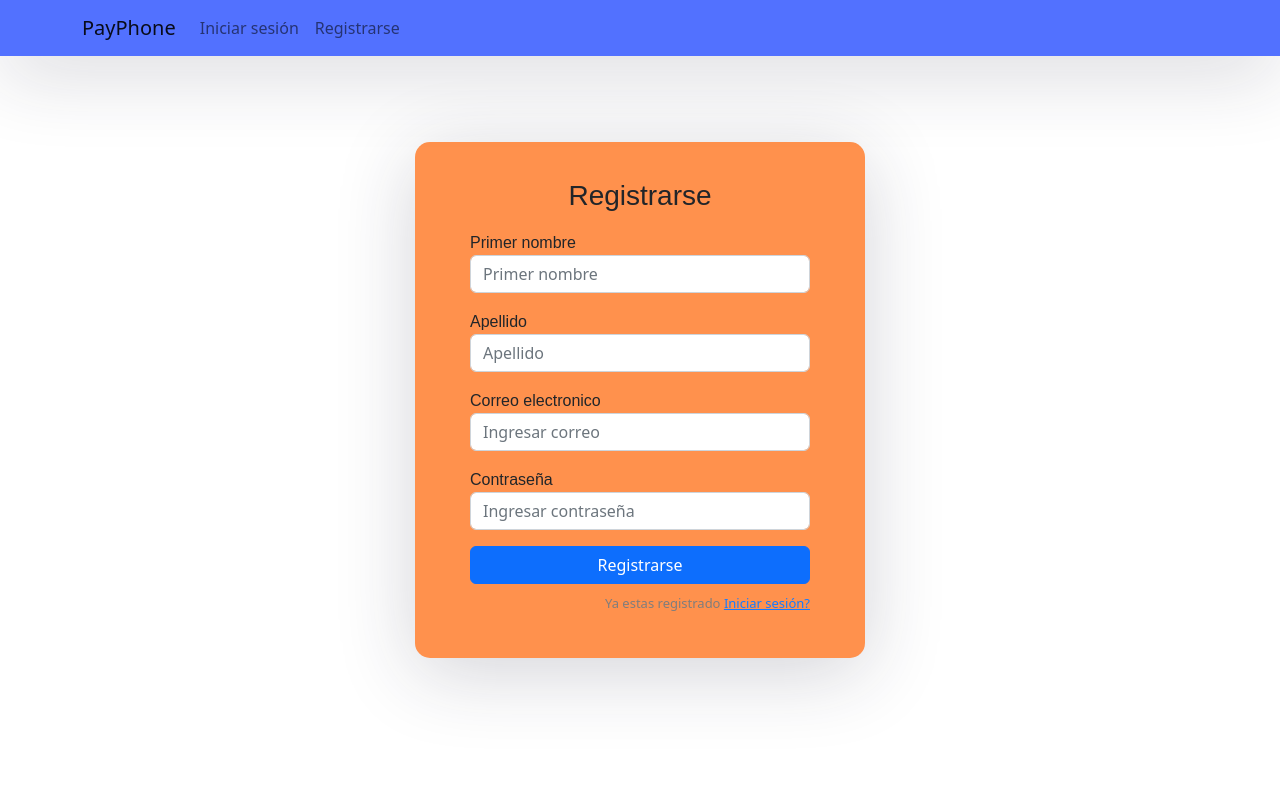
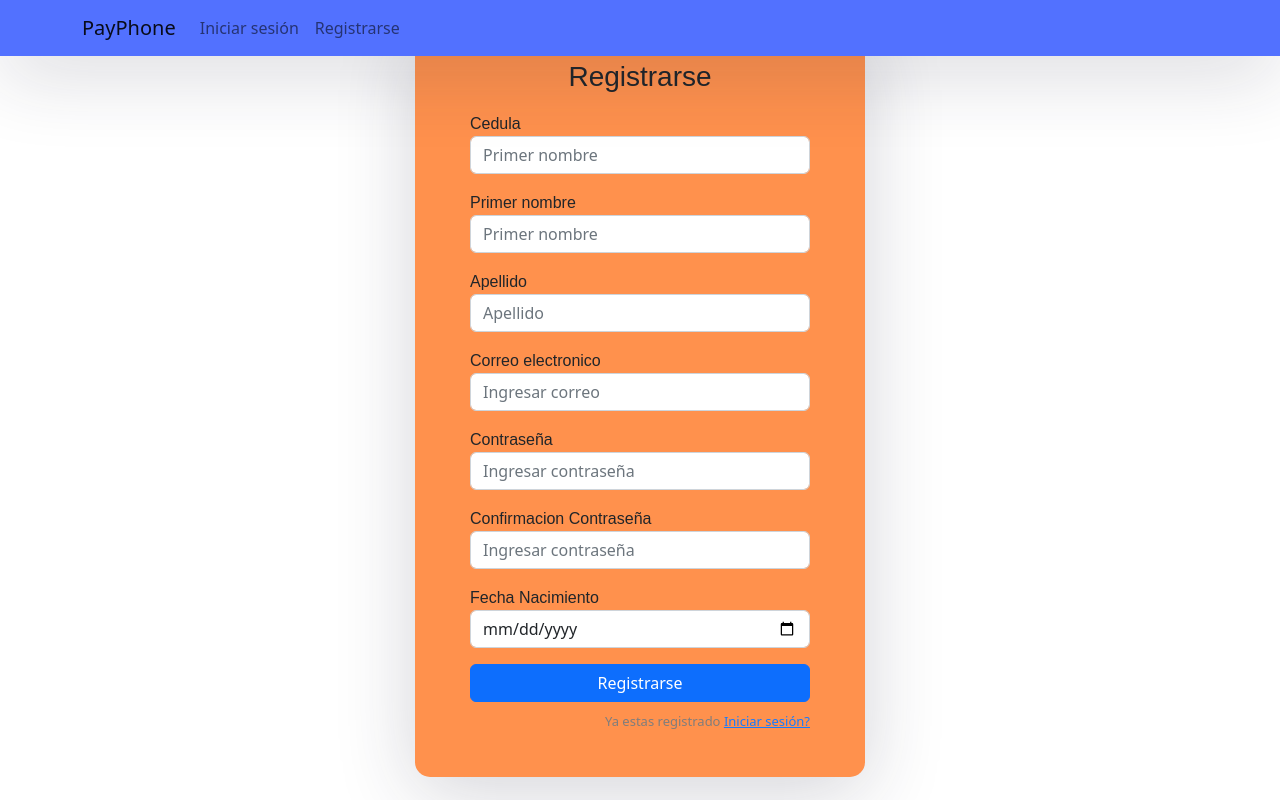
Before and after one commit to Nicolnegg/PayPhone, a React (Create React App) app in the folder front/: page /sign-up in a window 1280 px wide. Built offline with nearby package versions, Linux system fonts and the light colour scheme.

Commit message:
union front y back registro

```diff
--- a/front/src/components/signup.component.js
+++ b/front/src/components/signup.component.js
@@ -1,20 +1,57 @@
-import React, { Component } from 'react'
-export default class SignUp extends Component {
-  render() {
+import React , {useState} from 'react'
+import axios from 'axios'
+import { useNavigate } from 'react-router-dom'
+
+
+const URI = 'http://localhost:8000/login'
+
+const SignUp = () => {
+  const [cedula, setCedula] = useState('');
+  const [nombre, setNombre] = useState('');
+  const [apellido, setApellido] = useState('');
+  const [correo, setCorreo] = useState('');
+  const [contrasenia, setContrasenia] = useState('');
+  const [confirmacionClave, setConfirmacionClave] = useState('');
+  const [fecha_nacimiento, setFecha_nacimiento] = useState('');
+
+  const navigate = useNavigate()
+
+  //Guardado proceso
+  const store = async (e) => {
+    e.preventDefault()
+    await axios.post(URI, { cedula: cedula, nombre: nombre, apellido: apellido, correo: correo, contrasenia: contrasenia, confirmacionClave: confirmacionClave, fecha_nacimiento: fecha_nacimiento })
+    navigate('/')
+  }
+
   return (
-      <form>
+    <form onSubmit={store}>
       <h3>Registrarse</h3>
+      <div className="mb-3">
+        <label>Cedula</label>
+        <input
+          type="text"
+          className="form-control"
+          placeholder="Primer nombre"
+          value={cedula}
+          onChange={(e) => setCedula(e.target.value)}
+        />
+      </div>
       <div className="mb-3">
         <label>Primer nombre</label>
         <input
           type="text"
           className="form-control"
           placeholder="Primer nombre"
+          value={nombre}
+          onChange={(e) => setNombre(e.target.value)}
         />
       </div>
       <div className="mb-3">
         <label>Apellido</label>
-          <input type="text" className="form-control" placeholder="Apellido" />
+        <input type="text" className="form-control" placeholder="Apellido"
+          value={apellido}
+          onChange={(e) => setApellido(e.target.value)}
+        />
       </div>
       <div className="mb-3">
         <label>Correo electronico</label>
@@ -22,6 +59,8 @@ export default class SignUp extends Component {
           type="correo"
           className="form-control"
           placeholder="Ingresar correo"
+          value={correo}
+          onChange={(e) => setCorreo(e.target.value)}
         />
       </div>
       <div className="mb-3">
@@ -30,10 +69,32 @@ export default class SignUp extends Component {
           type="contraseña"
           className="form-control"
           placeholder="Ingresar contraseña"
+          value={contrasenia}
+          onChange={(e) => setContrasenia(e.target.value)}
+        />
+      </div>
+      <div className="mb-3">
+        <label>Confirmacion Contraseña</label>
+        <input
+          type="contraseña"
+          className="form-control"
+          placeholder="Ingresar contraseña"
+          value={confirmacionClave}
+          onChange={(e) => setConfirmacionClave(e.target.value)}
+        />
+      </div>
+      <div className="mb-3">
+        <label>Fecha Nacimiento</label>
+        <input
+          type="date"
+          className="form-control"
+          placeholder="Ingresar contraseña"
+          value={fecha_nacimiento}
+          onChange={(e) => setFecha_nacimiento(e.target.value)}
         />
       </div>
       <div className="d-grid">
-          <button type="submit" className="btn btn-primary">
+        <button type="submit" className="btn btn-primary" >
           Registrarse
         </button>
       </div>
@@ -42,5 +103,7 @@ export default class SignUp extends Component {
       </p>
     </form>
   )
+
 }
-}
+
+export default SignUp
```
Lines whose indentation alone changed are shown as unchanged.
